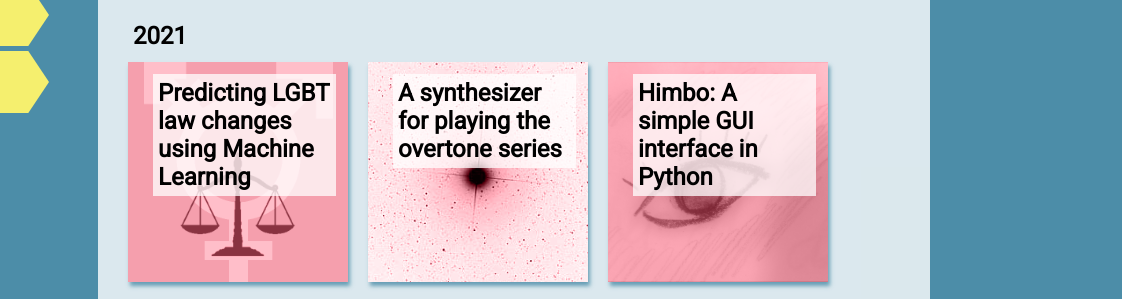
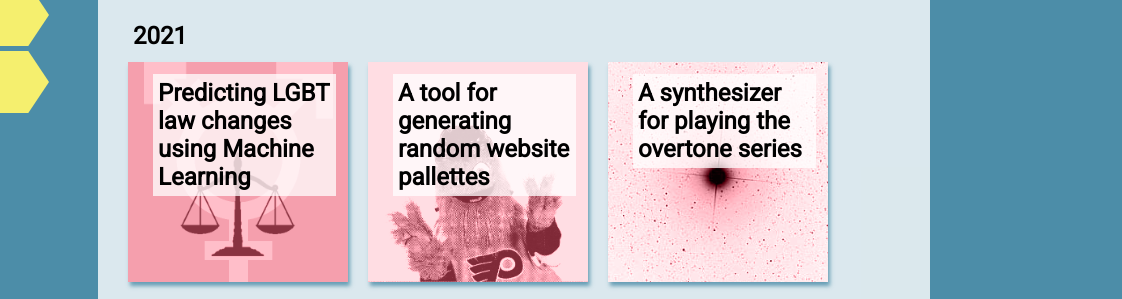
Before and after one commit to BenjaminGordonCody/BenjaminGordonCody.github.io, a plain HTML site: page projects.html in a window 1280 px wide. Shown: the part 288-587 px from the top of the page, 158-1280 px from the left. Drawn offline with Linux system fonts and the light colour scheme; a web font is replaced by a local one.

Commit message:
added rando project

```diff
--- a/projects.html
+++ b/projects.html
@@ -27,6 +27,13 @@
                     <h2>Predicting LGBT law changes using Machine Learning</h2>
                 </div>
             </a>
+
+            <a class ="cardLink" href="./rando/">
+                <div class="card" id="rando">
+                    <h2>A tool for generating random website pallettes</h2>
+                </div>
+            </a>
+
 
             <a class ="cardLink" href="./overtonesynth/">
                 <div class="card" id="overtonesynth">
--- a/styles/styles.css
+++ b/styles/styles.css
@@ -185,6 +185,11 @@
 
 #overtonesynth {
   background-image: url(../images/overtonestari.jpg);
+}
+
+#rando {
+  background-image: url(../images/goodboy.jpg);
+  background-size: cover;
 }
 
 .icon {
```
Also changed, not shown: images/goodboy.jpg (added).
